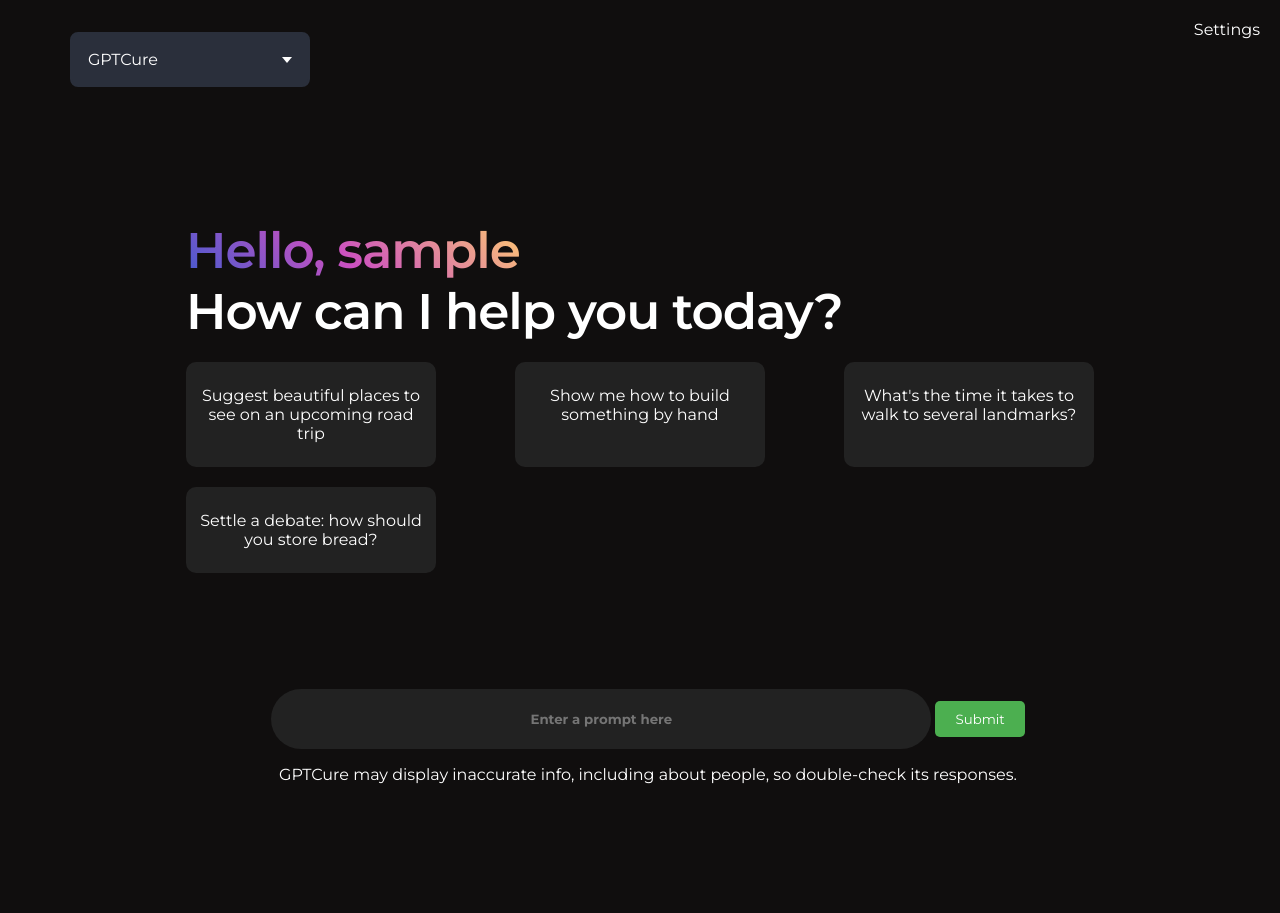
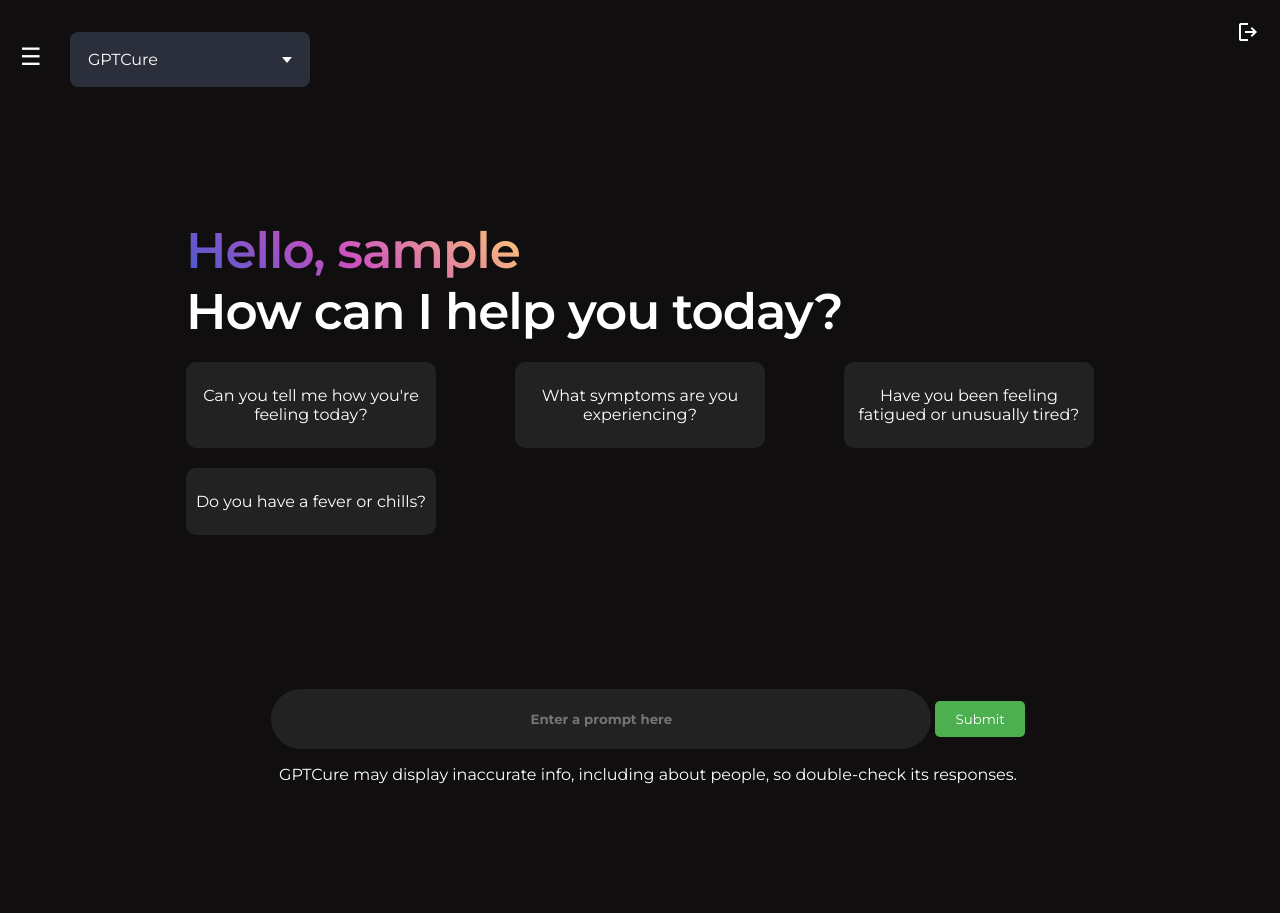
Before and after one commit to Sinaker/cureGPT, a Flask app: page /index in a window 1280 px wide. After the commit the page ends 784 px from the top, so only its background shows below. Run offline with Flask 3, Linux system fonts and the light colour scheme; a user stored in the database is signed in; data that the repository does not hold is empty; parts of the project's set-up code (start-up, migrations or seed data) failed here and were passed over.

Commit message:
Add history panel and logout

```diff
--- a/app.py
+++ b/app.py
@@ -403,7 +403,7 @@ def login():
         user = user_collection.find_one({'email': email})
         if user and bcrypt.check_password_hash(user['password'], password):
             session['user_id'] = str(user['_id'])
-            session['user'] = str(user['username']);
+            session['user'] = str(user['username'])
             flash('Login successful!', 'success')
             return redirect('/index')  # Redirect to homepage
         else:
--- a/static/script.js
+++ b/static/script.js
@@ -57,3 +57,13 @@ submit.addEventListener('click', Enter);
 function Enter() {
     help.parentNode.removeChild(help);
 }
+const sidebar = document.getElementById("sidebar");
+const sidebarToggle = document.getElementById("sidebarToggle");
+const mainContent = document.getElementById("mainContent");
+const navbar = document.querySelector(".container");
+    // Handle sidebar toggle
+    sidebarToggle.addEventListener("click", function () {
+        sidebar.classList.toggle("active");
+        mainContent.classList.toggle("shifted");
+        navbar.classList.toggle("shifted"); // Shift the navbar as well
+    });
--- a/static/style.css
+++ b/static/style.css
@@ -22,7 +22,8 @@ body {
   padding: 20px;
   box-sizing: border-box;
   overflow-y: auto;
-  transition: left 0.3s ease; /* Smooth slide-in animation */
+  transition: left 0.3s ease-in-out; /* Smooth slide-in animation */
+  z-index: 9999;
 }
 
 .sidebar.active {
@@ -32,10 +33,7 @@ body {
 .sidebar h2 {
   text-align: center;
   font-size: 24px;
-  color: #ffffff;
   margin-bottom: 20px;
-  border-bottom: 2px solid #333;
-  padding-bottom: 10px;
 }
 
 .sidebar ul {
@@ -49,7 +47,7 @@ body {
   padding: 10px;
   border-radius: 8px;
   cursor: pointer;
-  transition: background 0.3s;
+  transition: background 0.5s ease-in-out;
 }
 
 .sidebar li:hover {
@@ -60,21 +58,24 @@ body {
 .sidebar-toggle {
   position: fixed;
   left: 10px;
-  top: 10px;
-  background-color: #444;
+  top: 32px;
+  background-color:transparent;
   color: white;
   padding: 10px;
   border: none;
   cursor: pointer;
   font-size: 24px;
-  z-index: 9999;
+  z-index: 10000;
 }
 
+#historyList{
+  padding: 15px;
+}
 /* Shift main content and navbar when sidebar is active */
 .container-main,
 .container,
 .footer {
-  transition: margin-left 0.3s ease;
+  transition: margin-left 1s ease-in-out;
 }
 
 .container-main.shifted,
@@ -151,7 +152,7 @@ div .navbar-left:hover {
 .caret-rotate {
   transform: rotate(180deg);
 }
-#authLink {}
+
 .menu {
   list-style: none;
   padding: 0.2em 0.5em;
--- a/templates/index.html
+++ b/templates/index.html
@@ -1,13 +1,18 @@
 <!DOCTYPE html>
 <html>
+
 <head>
     <title>DPS</title>
-    <link rel="stylesheet" href="https://fonts.googleapis.com/css2?family=Material+Symbols+Outlined:opsz,wght,FILL,GRAD@20..48,100..700,0..1,-50..200" />
+    <link rel="stylesheet"
+        href="https://fonts.googleapis.com/css2?family=Material+Symbols+Outlined:opsz,wght,FILL,GRAD@20..48,100..700,0..1,-50..200" />
     <link rel="preconnect" href="https://fonts.googleapis.com" />
     <link rel="preconnect" href="https://fonts.gstatic.com" crossorigin />
-    <link href="https://fonts.googleapis.com/css2?family=Montserrat:ital,wght@0,100..900;1,100..900&display=swap" rel="stylesheet" />
+    <link href="https://fonts.googleapis.com/css2?family=Montserrat:ital,wght@0,100..900;1,100..900&display=swap"
+        rel="stylesheet" />
+
     <link rel="stylesheet" href="../static/style.css" />
 </head>
+
 <body>
     <div class="container">
         <div class="navbar-left">
@@ -23,11 +28,24 @@
             </div>
         </div>
         <div class="navbar-right">
-            <div class="settings"><a href="#">Settings</a></div>
+            <div class="settings"><a href="/signup"><span class="material-symbols-outlined"><span class="material-symbols-outlined">Logout</span>
+            </a></div>
         </div>
     </div>
 
-    <div class="container-main">
+    <!-- Sidebar toggle button -->
+    <button class="sidebar-toggle" id="sidebarToggle">☰</button>
+
+    <!-- Sidebar for storing chat history -->
+    <div class="sidebar" id="sidebar">
+        <h2>History</h2>
+        <!-- <div class="block"></div> -->
+        <ul id="historyList">
+            <li></li>
+        </ul>
+    </div>
+
+    <div class="container-main" id="mainContent">
         <div class="greeting">
             <a class="animated-text">Hello, {{ user_name }}</a> <br />
             How can I help you today?
@@ -35,16 +53,16 @@
 
         <div class="suggestions">
             <div class="suggestion">
-                <p>Suggest beautiful places to see on an upcoming road trip</p>
+                <p>Can you tell me how you're feeling today? </p>
             </div>
             <div class="suggestion">
-                <p>Show me how to build something by hand</p>
+                <p>What symptoms are you experiencing? </p>
             </div>
             <div class="suggestion">
-                <p>What's the time it takes to walk to several landmarks?</p>
+                <p>Have you been feeling fatigued or unusually tired? </p>
             </div>
             <div class="suggestion">
-                <p>Settle a debate: how should you store bread?</p>
+                <p>Do you have a fever or chills?</p>
             </div>
         </div>
     </div>
@@ -99,7 +117,7 @@
 
                     // Append the new entry to the prediction div
                     document.querySelector('.prediction').appendChild(newEntry);
-
+                    addToHistory(userInput);
                     // Clear the form fields after a successful response
                     $("#promptForm")[0].reset();
                     $("input").blur();
@@ -111,8 +129,28 @@
                     document.querySelector('.prediction').appendChild(errorDiv);
                 },
             });
+            // Function to add a new entry to the history list
+            function addToHistory(userInput) {
+                const historyList = document.getElementById('historyList');
+
+                // Create a new list item element
+                const newListItem = document.createElement('li');
+
+                // Set the content of the list item to the user input
+                newListItem.innerText = userInput;
+
+                // Add a click event to the list item if you want to retrieve or alert the history
+                newListItem.addEventListener('click', function () {
+                    alert('You clicked: ' + userInput);
+                });
+
+                // Append the new list item to the history list
+                historyList.appendChild(newListItem);
+            }
+
         });
     </script>
     <script src="../static/script.js"></script>
 </body>
+
 </html>
```
Also changed, not shown: 1 other file.
